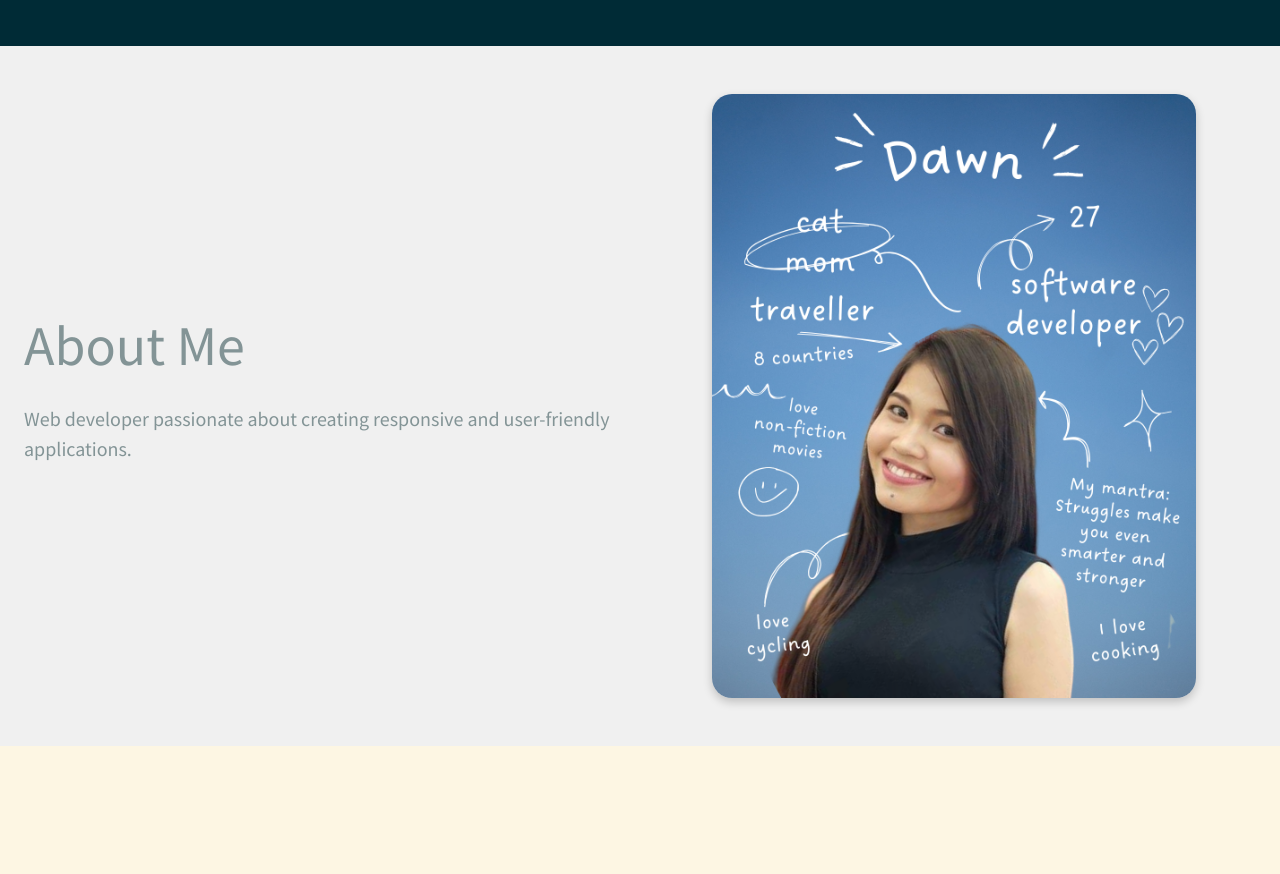
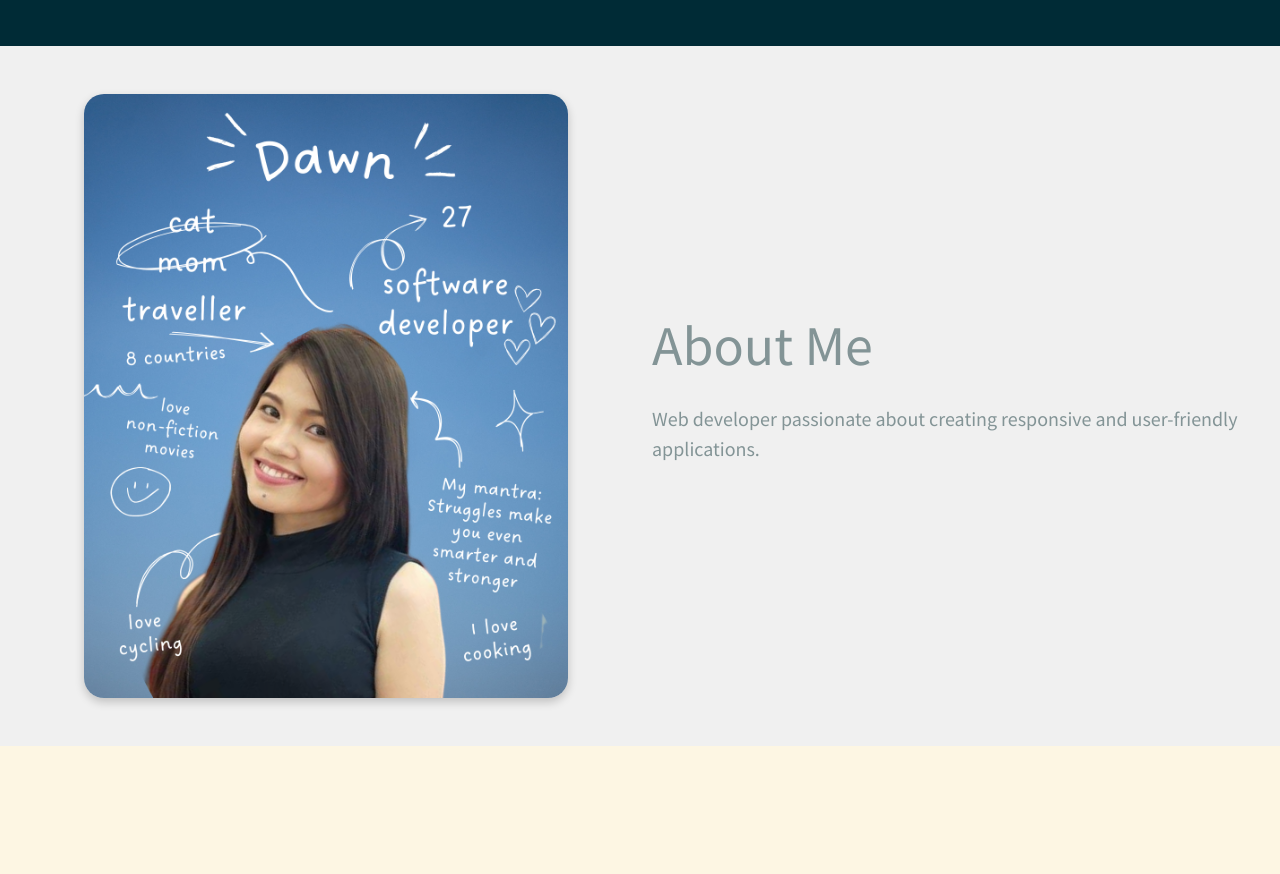
Before and after one commit to PseuDawncode/myreact, a React (Vite) app in the folder portfolio/: page / in a window 1280 px wide. Shown: the part 726-1600 px from the top of the page. Built offline with nearby package versions, Linux system fonts and the light colour scheme.

Commit message:
Changed the position of the About Me photo

```diff
--- a/portfolio/components/app.jsx
+++ b/portfolio/components/app.jsx
@@ -32,19 +32,20 @@ function App() {
       <div id="about" className="py-5" style={{ backgroundColor: '#f0f0f0' }}>
   <Container fluid className="px-4">
     <Row className="align-items-center">
+    <Col md={6} className="text-center">
+        <img
+          src="/images/Aboutme.png"
+          alt="My photo"
+          style={{ maxWidth: '80%', borderRadius: '20px', boxShadow: '0 4px 10px rgba(0,0,0,0.2)' }}
+        />
+      </Col>
       <Col md={6}>
         <h1 className="display-4 mb-4">About Me</h1>
         <p className="lead">
           Web developer passionate about creating responsive and user-friendly applications.
         </p>
       </Col>
-      <Col md={6} className="text-center">
-        <img
-          src="/images/Aboutme.png"
-          alt="My photo"
-          style={{ maxWidth: '80%', borderRadius: '20px', boxShadow: '0 4px 10px rgba(0,0,0,0.2)' }}
-        />
-      </Col>
+
     </Row>
   </Container>
 </div>
```
